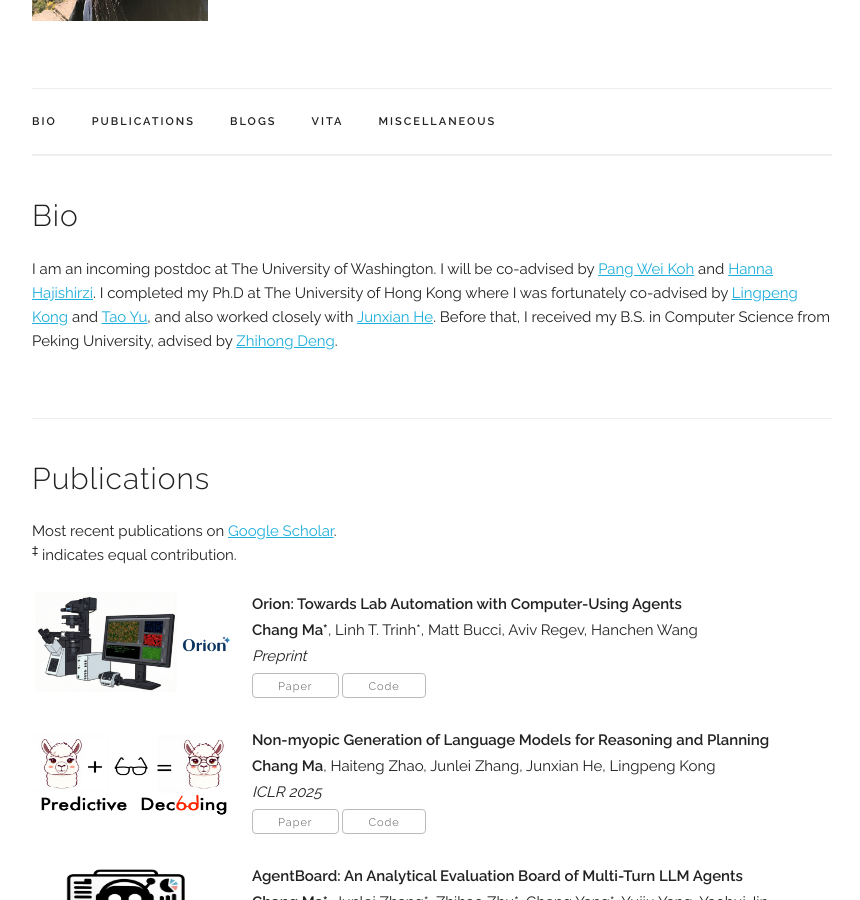
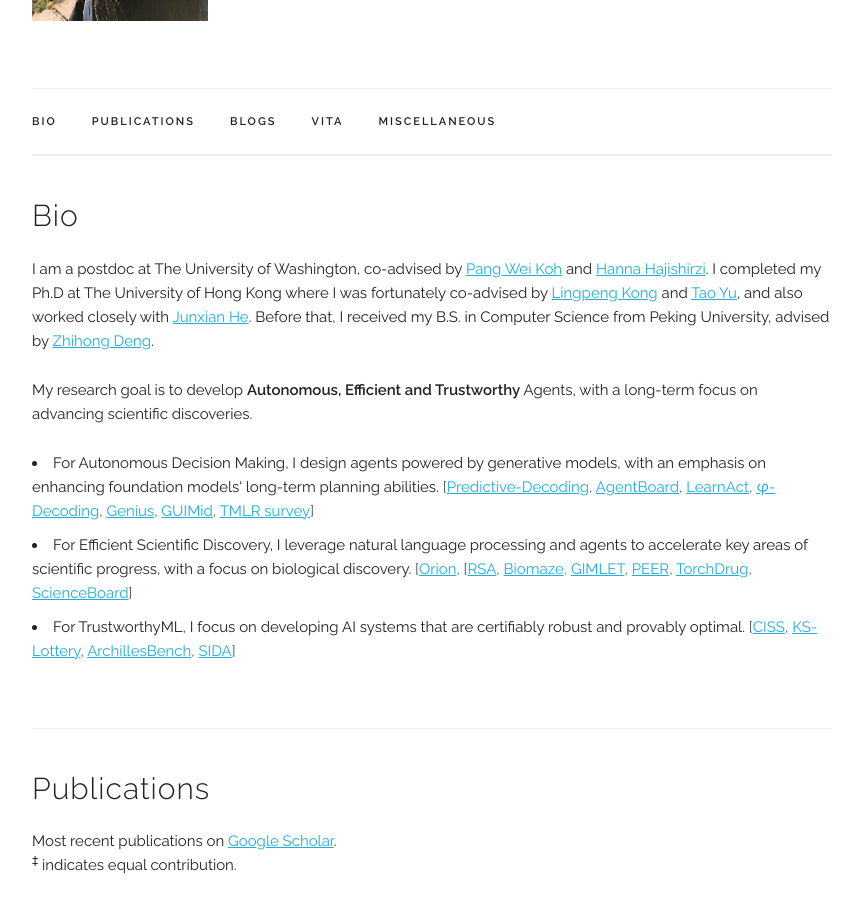
Before and after one commit to chang-github-00/-changma, a Jekyll site: the page built from index.html, in a window 1280 px wide and 900 px high, scrolled down 226 px. Shown: the whole window, without its empty margins (208-1068 px from the left). Built offline with Jekyll 4.4.1, drawn with Linux system fonts in a browser that asks for light colours; some web fonts are replaced.

Commit message:
Revise bio to include current postdoc details
Updated bio section to reflect current position and research goals.

```diff
--- a/index.html
+++ b/index.html
@@ -36,8 +36,17 @@ title: Home
 <div class="docs-section" id="bio">
   <h4>Bio</h4>
   <p>
-  I am an incoming postdoc at The University of Washington. I will be co-advised by <a href="https://koh.pw/" target="_blank" rel="noopener noreferrer">Pang Wei Koh</a> and <a href="https://homes.cs.washington.edu/~hannaneh/" target="_blank" rel="noopener noreferrer">Hanna Hajishirzi</a>. I completed my Ph.D at The University of Hong Kong where I was fortunately co-advised by <a href="https://ikekonglp.github.io" target="_blank" rel="noopener noreferrer">Lingpeng Kong</a> and <a href="https://taoyds.github.io" target="_blank" rel="noopener noreferrer">Tao Yu</a>, and also worked closely with <a href="https://jxhe.github.io" target="_blank" rel="noopener noreferrer">Junxian He</a>.   Before that,  I received my B.S. in Computer Science from Peking University, advised by <a href="https://www.cis.pku.edu.cn/jzyg/szdw/dzh.htm" target="_blank" rel="noopener noreferrer">Zhihong Deng</a>.
+  I am a postdoc at The University of Washington, co-advised by <a href="https://koh.pw/" target="_blank" rel="noopener noreferrer">Pang Wei Koh</a> and <a href="https://homes.cs.washington.edu/~hannaneh/" target="_blank" rel="noopener noreferrer">Hanna Hajishirzi</a>. I completed my Ph.D at The University of Hong Kong where I was fortunately co-advised by <a href="https://ikekonglp.github.io" target="_blank" rel="noopener noreferrer">Lingpeng Kong</a> and <a href="https://taoyds.github.io" target="_blank" rel="noopener noreferrer">Tao Yu</a>, and also worked closely with <a href="https://jxhe.github.io" target="_blank" rel="noopener noreferrer">Junxian He</a>.   Before that,  I received my B.S. in Computer Science from Peking University, advised by <a href="https://www.cis.pku.edu.cn/jzyg/szdw/dzh.htm" target="_blank" rel="noopener noreferrer">Zhihong Deng</a>.
   </p>
+
+  <p>
+    My research goal is to develop <b>Autonomous, Efficient and Trustworthy</b> Agents, with a long-term focus on advancing scientific discoveries.
+      <li>For Autonomous Decision Making, I design agents powered by generative models, with an emphasis on enhancing foundation models' long-term planning abilities. <span class="project">[<a href="https://arxiv.org/pdf/2410.17195">Predictive-Decoding</a>, <a href="https://arxiv.org/pdf/2401.13178">AgentBoard</a>, <a href="https://arxiv.org/pdf/2402.15809">LearnAct</a>,  <a href="https://arxiv.org/pdf/2503.13288">φ-Decoding</a>, <a href="https://arxiv.org/pdf/2504.08672">Genius</a>, <a href="https://arxiv.org/pdf/2504.10127">GUIMid</a>, <a href="https://arxiv.org/pdf/2412.03920">TMLR survey</a>]</span></li>
+      <li>For Efficient Scientific Discovery, I leverage natural language processing and agents to accelerate key areas of scientific progress, with a focus on biological discovery. <span class="project">[<a href="https://orion-science.github.io/">Orion</a>, <span class="project">[<a href="https://www.biorxiv.org/content/10.1101/2023.02.22.529597v3.full.pdf">RSA</a>, <a href="https://arxiv.org/pdf/2502.16660">Biomaze<a>, <a href="https://www.biorxiv.org/content/10.1101/2023.05.30.542904v1.full.pdf">GIMLET</a>, <a href="https://arxiv.org/pdf/2206.02096.pdf">PEER</a>, <a href="https://arxiv.org/pdf/2202.08320.pdf">TorchDrug</a>, <a href="https://github.com/OS-Copilot/ScienceBoard">ScienceBoard</a>]</span></li>
+      <li>For TrustworthyML, I focus on developing AI systems that are certifiably robust and provably optimal. <span class="project">[<a href="https://arxiv.org/pdf/2205.12331.pdf">CISS</a>, <a href="https://arxiv.org/pdf/2402.02801">KS-Lottery</a>, <a href="https://arxiv.org/pdf/2303.03840.pdf">ArchillesBench</a>, <a href="https://arxiv.org/pdf/2110.12184">SIDA</a>]</span></li>
+      <!-- By bridging foundational machine learning research with real-world scientific applications, my work aims to create robust, reasoning-intensive AI systems capable of addressing critical challenges, including treating human diseases and uncovering the fundamental laws of nature. -->
+  </p>
+
 <p>
 </p>
   <!-- <h5>Research Interest</h5>
```
